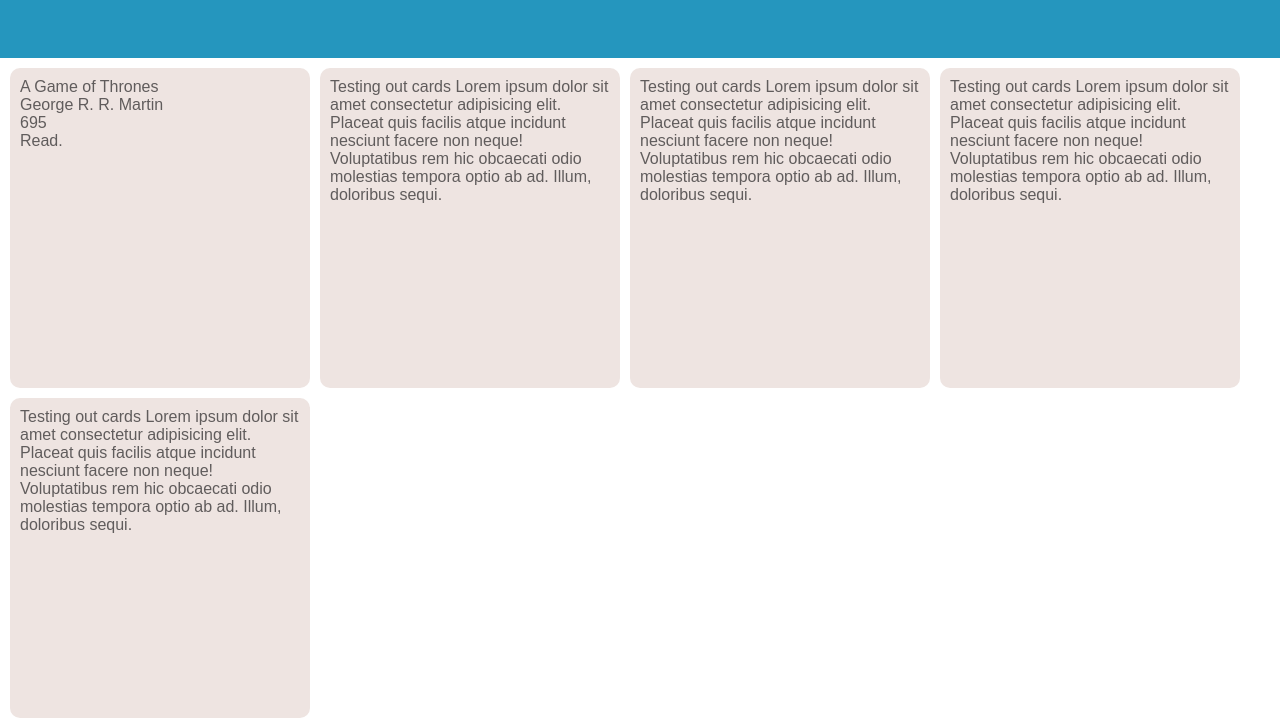
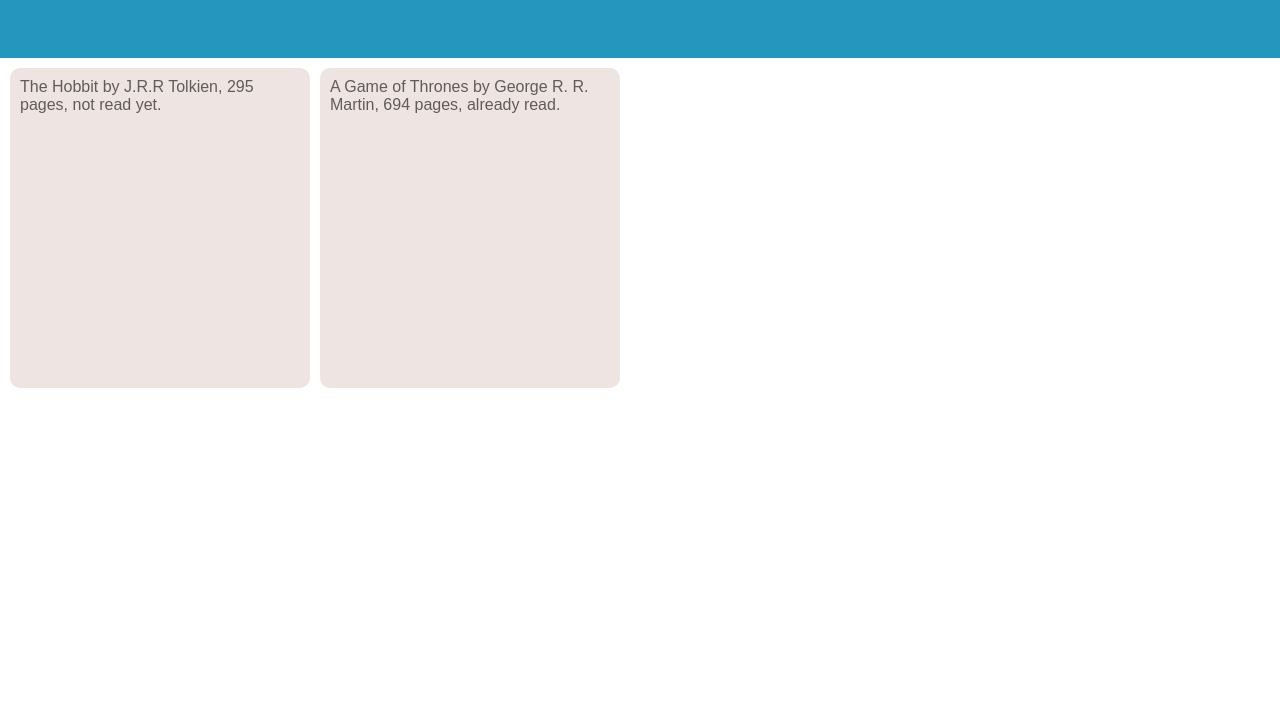
Before and after one commit to Dan2796/book_tracker, a plain HTML site: page index.html in a window 1280 px wide. Shown: the part 102-830 px from the top of the page. After the commit the page ends 800 px from the top, so only its background shows below. Drawn offline with Linux system fonts and the light colour scheme.

Commit message:
Allows cards to be added from javascript

```diff
--- a/index.html
+++ b/index.html
@@ -11,28 +11,6 @@
     <h1>Library</h1>
   </div>
   <div class="main">
-    <div class="card">
-      <div class="title">A Game of Thrones</div>
-      <div class="author">George R. R. Martin</div>
-      <div class="pages">695</div>
-      <div class="read">Read.</div>
-    </div>
-    <div class="card">
-      Testing out cards
-      Lorem ipsum dolor sit amet consectetur adipisicing elit. Placeat quis facilis atque incidunt nesciunt facere non neque! Voluptatibus rem hic obcaecati odio molestias tempora optio ab ad. Illum, doloribus sequi.
-    </div>
-    <div class="card">
-      Testing out cards
-      Lorem ipsum dolor sit amet consectetur adipisicing elit. Placeat quis facilis atque incidunt nesciunt facere non neque! Voluptatibus rem hic obcaecati odio molestias tempora optio ab ad. Illum, doloribus sequi.
-    </div>
-    <div class="card">
-      Testing out cards
-      Lorem ipsum dolor sit amet consectetur adipisicing elit. Placeat quis facilis atque incidunt nesciunt facere non neque! Voluptatibus rem hic obcaecati odio molestias tempora optio ab ad. Illum, doloribus sequi.
-    </div>
-    <div class="card">
-      Testing out cards
-      Lorem ipsum dolor sit amet consectetur adipisicing elit. Placeat quis facilis atque incidunt nesciunt facere non neque! Voluptatibus rem hic obcaecati odio molestias tempora optio ab ad. Illum, doloribus sequi.
-    </div>
   </div>
 </body>
 </html>
--- a/script.js
+++ b/script.js
@@ -1,4 +1,5 @@
-let library = [];
+const main = document.querySelector('.main');
+let myLibrary = [];
 
 function Book(title, author, pages, read) {
   this.title = title;
@@ -7,13 +8,13 @@ function Book(title, author, pages, read) {
   this.read = read;
 
   const readMessage = read ? 'already read' : 'not read yet';
-  this.info = function() {
+  this.info = function returnInfo() {
     return `${this.title} by ${this.author}, ${this.pages} pages, ${readMessage}.`;
   };
 }
 
 function addBookToLibrary(book) {
-  library.push(book);
+  myLibrary.push(book);
 }
 
 const theHobbit = new Book(
@@ -33,5 +34,19 @@ const aGameOfThrones = new Book(
 addBookToLibrary(theHobbit);
 addBookToLibrary(aGameOfThrones);
 
+function addCard(book) {
+  const card = document.createElement('div');
+  card.className = 'card';
+  card.textContent = book.info();
+  main.appendChild(card);
+}
+
+function displayLibrary(library) {
+  library.forEach((book) => {
+    addCard(book);
+  });
+}
+
+displayLibrary(myLibrary);
 // "The Hobbit by J.R.R. Tolkien, 295 pages, not read yet"
 // console.log(theHobbit.info());
```
